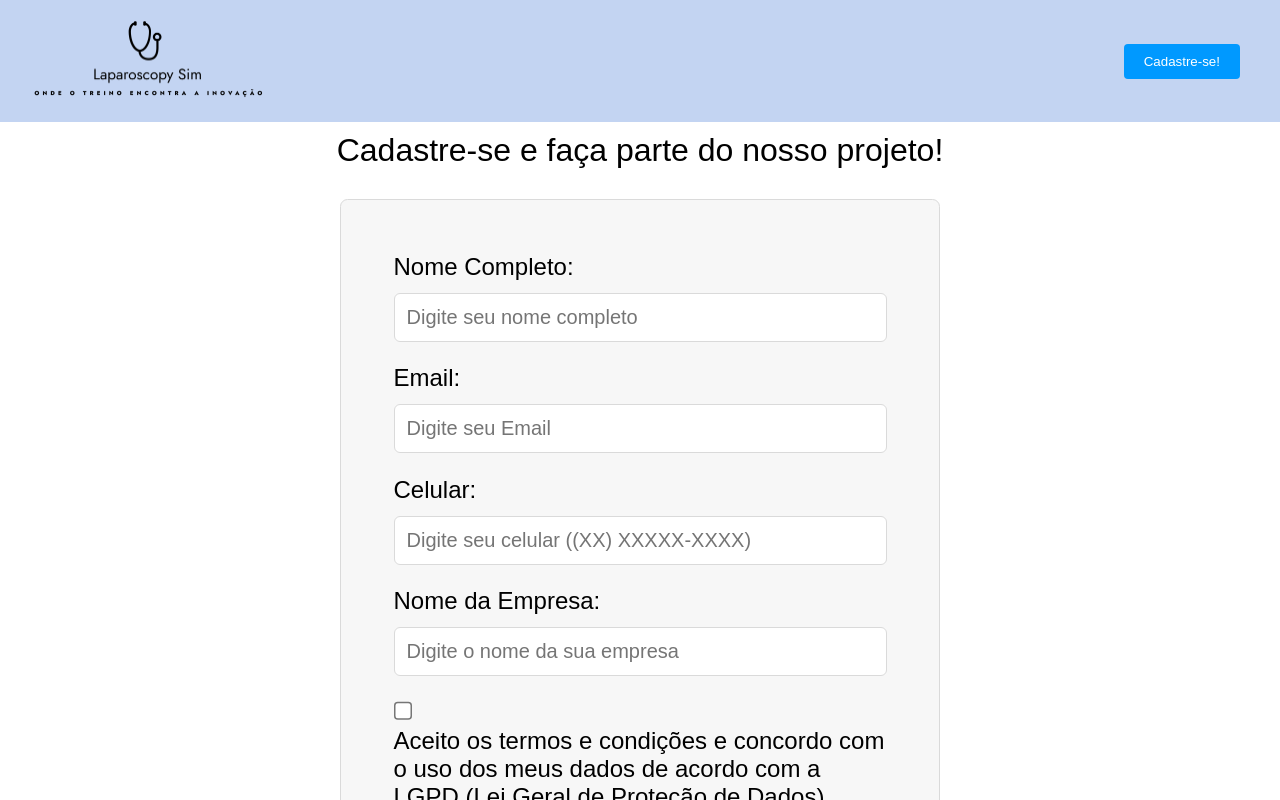
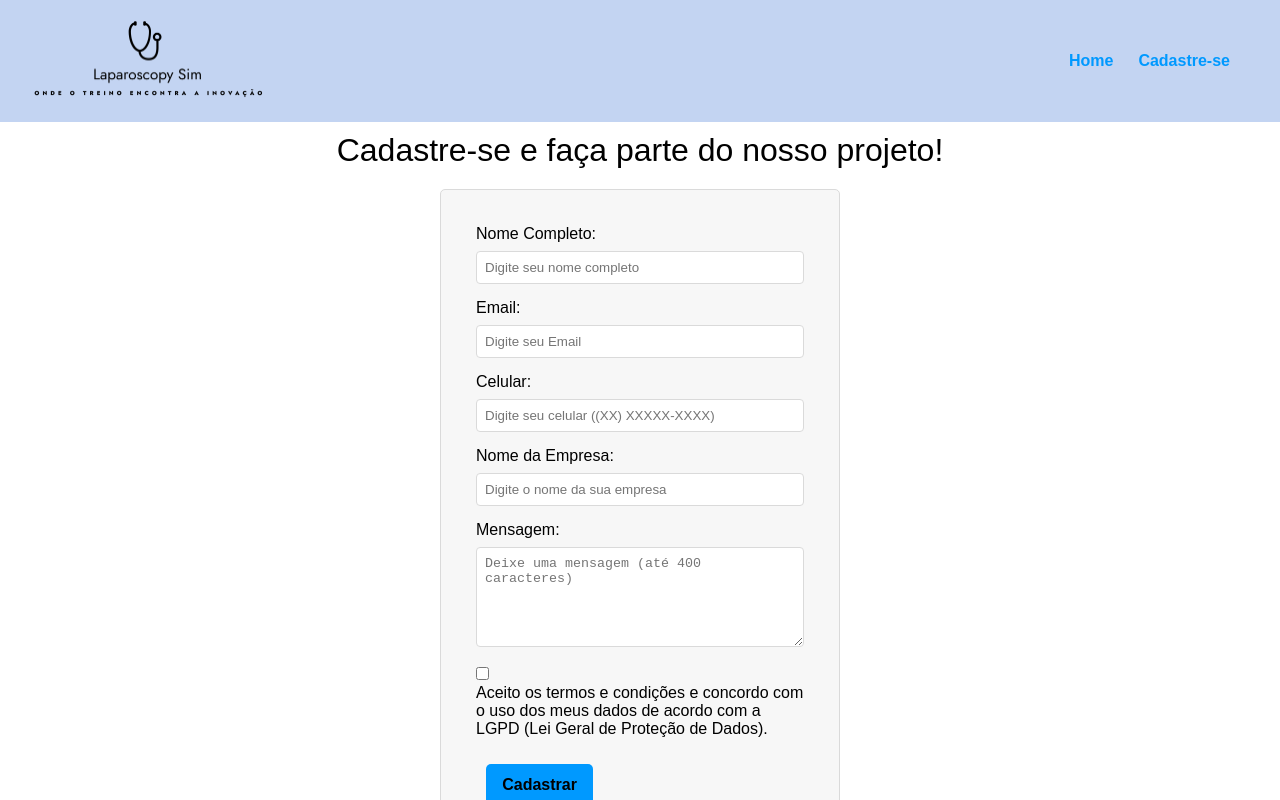
Before and after one commit to pbrnx/site-sprint-investidores, a React (Vite) app: page /cadastro in a window 1280 px wide. Shown: the top 800 px of the page. Built offline with nearby package versions, Linux system fonts and the light colour scheme; a web font is replaced by a local one.

Commit message:
adição de mensagem e alterações no front

```diff
--- a/index.html
+++ b/index.html
@@ -4,7 +4,7 @@
     <meta charset="UTF-8" />
     <link rel="icon" href="./public/assets/icon.png" />
     <meta name="viewport" content="width=device-width, initial-scale=1.0" />
-    <title>hAppVida</title>
+    <title>Laparoscopy Sim</title>
   </head>
   <body>
     <div id="root"></div>
--- a/src/components/header/Header.jsx
+++ b/src/components/header/Header.jsx
@@ -3,7 +3,6 @@ import toast from 'react-hot-toast';
 import { useNavigate } from 'react-router-dom';
 import './Header.scss';
 import Logo from "/assets/logo.png";
-
 
 export default function Header({ children }) {
   const navigate = useNavigate();
@@ -15,17 +14,16 @@ export default function Header({ children }) {
     toast("Essa é a página de cadastro! \n Insira suas informações abaixo.");
   }
 
-
   return (
     <div className='headerContainer'>
       <header className="header">
         <div className="header-icon">
           <img src={Logo} alt="Logo" onClick={() => navigate('/')} style={{ cursor: 'pointer' }} />
-
         </div>
         <div className="header-user-info">
-          <div id='logoutContainer'>
-            <button id="logoutButton" onClick={handleLogout}>Cadastre-se!</button>
+          <div id='linkContainer'>
+          <span className="header-link" onClick={() => navigate('/')}>Home</span>
+            <span className="header-link" onClick={() => navigate('/cadastro')}>Cadastre-se</span>
           </div>
         </div>
       </header>
--- a/src/components/header/Header.scss
+++ b/src/components/header/Header.scss
@@ -38,22 +38,22 @@ $button-bg-hover: #b4d2ff;  // Cor mais clara para o efeito de hover no botão
                 font-weight: 300; // Fonte mais fina para um visual delicado
             }
 
-            #logoutContainer {
-                padding-right: 20px; // Ajustado para centralizar o botão
+            #linkContainer {
+                padding-right: 20px; // Ajustado para centralizar os links
                 padding-left: 0;
                 padding-bottom: 0;
+                display: flex;
+                gap: 15px; // Espaço entre os links
 
-                #logoutButton {
-                    background-color: $button-bg;
-                    color: #ffffff; // Alterado para branco para contraste melhor
-                    border: none;
-                    padding: 10px 20px; // Aumentei o padding para mais espaçamento no botão
+                .header-link {
+                    color: #0099ff; // Cor do link
+                    text-decoration: none;
+                    font-weight: bold;
                     cursor: pointer;
-                    border-radius: 4px;
-                    transition: 0.3s;
+                    transition: color 0.3s;
 
                     &:hover {
-                        background-color: $button-bg-hover;
+                        color: #b4d2ff; // Cor do link no hover
                     }
                 }
             }
--- a/src/routes/Cadastro.jsx
+++ b/src/routes/Cadastro.jsx
@@ -11,9 +11,9 @@ function Cadastro() {
   document.title = "hAppVida Fitness | Cadastre-se";
   const [nome, setNome] = useState('');
   const [email, setEmail] = useState('');
-
   const [celular, setCelular] = useState('');
   const [nomeEmpresa, setnomeEmpresa] = useState('');
+  const [mensagem, setMensagem] = useState('');
   const [checkboxChecked, setCheckboxChecked] = useState(false);
 
   const history = useNavigate();
@@ -30,13 +30,16 @@ function Cadastro() {
     setEmail(event.target.value);
   };
 
-
   const handleCelularChange = (event) => {
     let value = event.target.value;
     value = value.replace(/\D/g, ""); // Remove tudo que não for número
     value = value.replace(/(\d{2})(\d)/, "($1) $2"); // Coloca os parênteses no DDD
     value = value.replace(/(\d{5})(\d)/, "$1-$2"); // Coloca o traço
     setCelular(value);
+  };
+
+  const handleMensagemChange = (event) => {
+    setMensagem(event.target.value);
   };
 
   const handleCheckboxChange = (event) => {
@@ -61,8 +64,6 @@ function Cadastro() {
       return;
     }
 
-
-
     if (!celularRegex.test(celular)) {
       toast.error("Celular inválido! Use o formato (XX) XXXXX-XXXX.");
       return;
@@ -79,6 +80,7 @@ function Cadastro() {
       email,
       celular,
       nomeEmpresa,
+      mensagem,
     };
 
     try {
@@ -116,13 +118,16 @@ function Cadastro() {
         <input type="text" id="email" placeholder='Digite seu Email' value={email} onChange={handleEmailChange} />
         <br />
 
-
         <label htmlFor="celular">Celular:</label>
         <input type="text" id="celular" placeholder='Digite seu celular ((XX) XXXXX-XXXX)' value={celular} onChange={handleCelularChange} />
         <br />
 
         <label htmlFor="empresa">Nome da Empresa:</label>
         <input type="text" id="empresa" placeholder='Digite o nome da sua empresa' value={nomeEmpresa} onChange={handlenomeEmpresaChange} />
+        <br />
+
+        <label htmlFor="mensagem">Mensagem:</label>
+        <textarea id="mensagem" placeholder='Deixe uma mensagem (até 400 caracteres)' value={mensagem} onChange={handleMensagemChange} maxLength="400" style={{ width: '100%', maxWidth: '400px', height: '100px', maxHeight: '400px' }} />
         <br />
 
         <input type="checkbox" id="checkbox" checked={checkboxChecked} onChange={handleCheckboxChange} />
--- a/src/routes/Projeto.jsx
+++ b/src/routes/Projeto.jsx
@@ -17,7 +17,7 @@ export default function Home() {
             <div className='solution-title-container'>
               <h1 className="solution-title">LaparoscopySim</h1>
 
-              <p>Domine as técnicas de laparoscopia, desenvolva precisão e confiança com um treinamento personalizado. Somos o futuro da saúde e da segurança dos seus pacientes — e ele começa aqui.</p>
+              <p>Domine as técnicas de laparoscopia, sua precisão e confiança. Somos o futuro da saúde e da segurança dos seus pacientes — e ele começa aqui.</p>
             </div>
 
             {/* Título
--- a/src/scss/Form.scss
+++ b/src/scss/Form.scss
@@ -10,7 +10,6 @@ form {
   border: 1px solid $border-color;
   background-color: #f7f7f7;
   border-radius: 5px;
-  zoom: 150%;
 
   label {
     display: block;
@@ -27,29 +26,19 @@ form {
     border-radius: 4px;
   }
 
-  #loginButton {
-    background-color: $button-bg;
-    color: #000;
-    border: #000;
-    padding: 10%;
-    font-size: 90%;
-    font-weight: 700;
-    cursor: pointer;
-    border-radius: 5px;
-    transition: background-color 0.3s ease;
-    margin-right: 3%;
-    margin-left: 3%;
-
-    &:hover {
-      background-color: $button-bg-hover;
-
-    }
-
-    &:not(:hover) {
-      transition: background-color 0.3s ease;
-    }
+  textarea {
+    width: 100%;
+    max-width: 400px;
+    padding: 8px;
+    margin-bottom: 15px;
+    border: 1px solid $border-color;
+    border-radius: 4px;
+    resize: vertical;
+    min-height: 100px;
+    max-height: 400px;
   }
 
+  #loginButton,
   #cadastroButton {
     background-color: $button-bg;
     color: #000;
@@ -61,10 +50,10 @@ form {
     border-radius: 5px;
     transition: background-color 0.3s ease;
     margin-right: 3%;
+    margin-left: 3%;
 
     &:hover {
       background-color: $button-bg-hover;
-
     }
 
     &:not(:hover) {
@@ -73,15 +62,9 @@ form {
   }
 }
 
-
 h1 {
   text-align: center;
   padding-top: 10px;
-}
-
-h2 {
-  font-size: 12px;
-  padding-top: 2%;
 }
 
 a {
```
Also changed, not shown: 1 other file (tests, documents, lock files or other folders).
